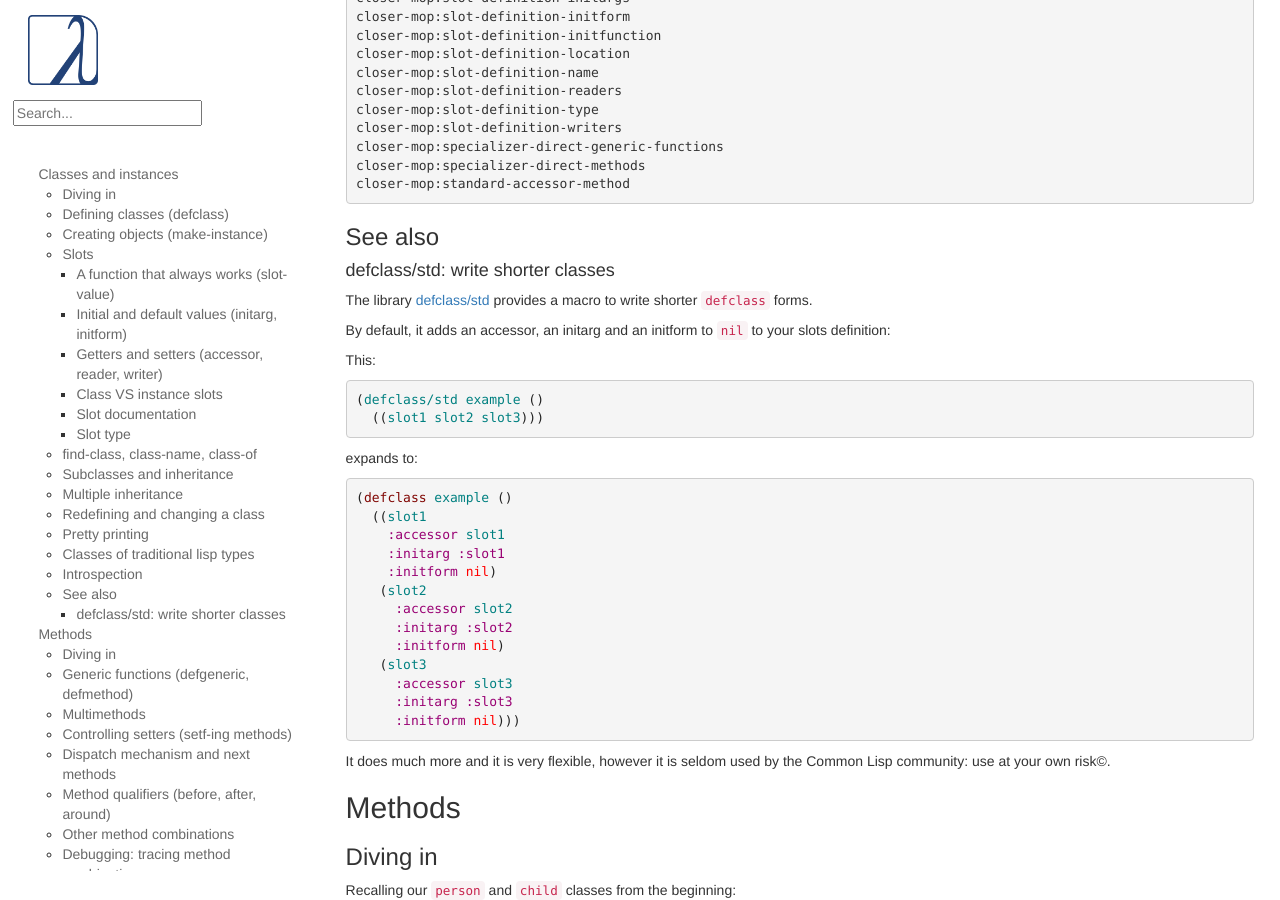
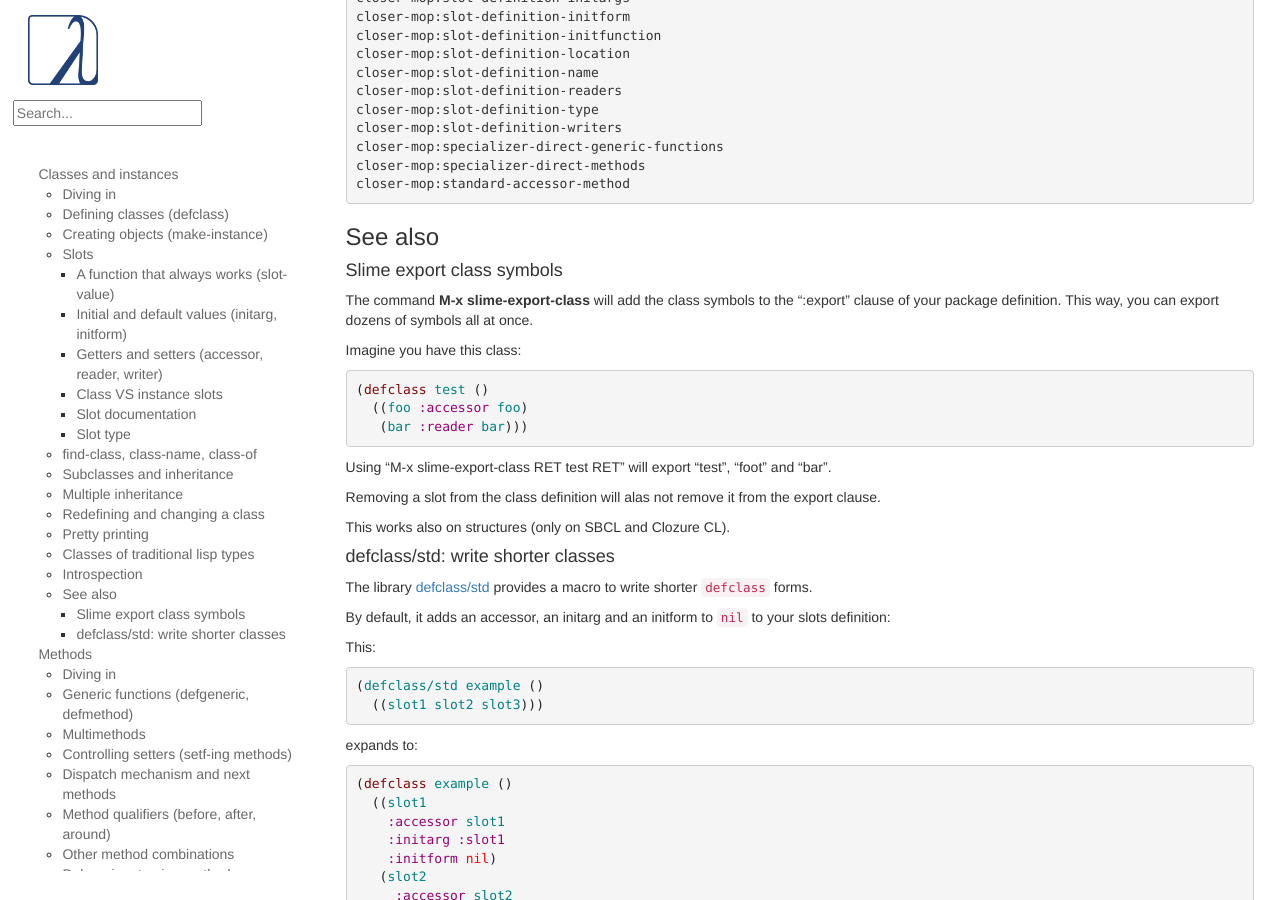
Before and after one commit to LispCookbook/cl-cookbook, a Jekyll site: the page built from clos.md, in a window 1280 px wide and 900 px high, scrolled down 11488 px. Built offline with Jekyll 4.4.1, drawn with Linux system fonts in a browser that asks for light colours.

Commit message:
CLOS: export symbols all at once with slime-export-class

```diff
--- a/clos.md
+++ b/clos.md
@@ -839,6 +839,25 @@ closer-mop:standard-accessor-method
 
 ### See also
 
+#### Slime export class symbols
+
+The command **M-x slime-export-class** will add the class symbols to the ":export" clause of your package definition. This way, you can export dozens of symbols all at once.
+
+Imagine you have this class:
+
+~~~lisp
+(defclass test ()
+  ((foo :accessor foo)
+   (bar :reader bar)))
+~~~
+
+Using "M-x slime-export-class RET test RET" will export "test", "foot" and "bar".
+
+Removing a slot from the class definition will alas not remove it from the export clause.
+
+This works also on structures (only on SBCL and Clozure CL).
+
+
 #### defclass/std: write shorter classes
 
 The library [defclass/std](https://github.com/EuAndreh/defclass-std)
```
